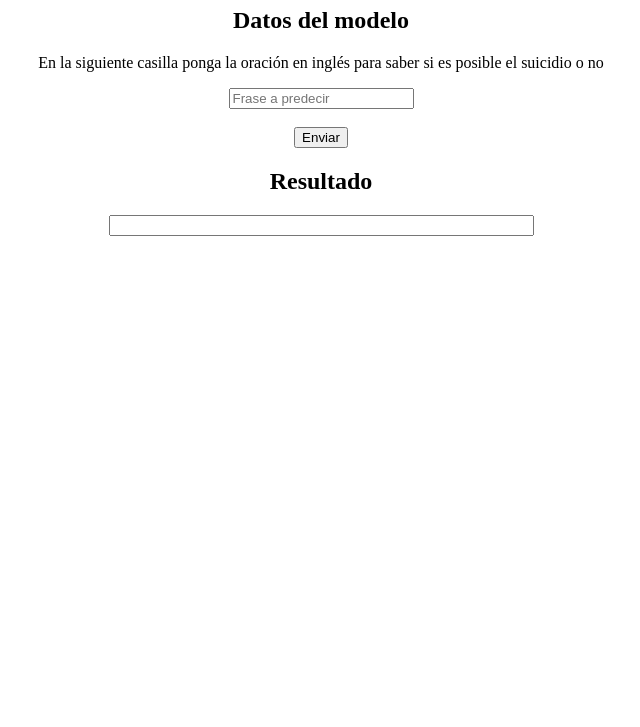
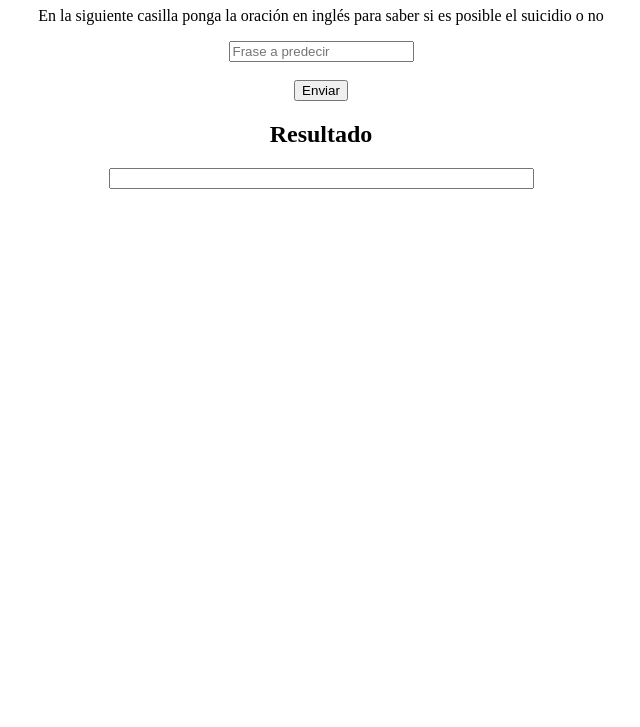
Before and after one commit to Mecon0710/Proyecto1-E2, a plain HTML site: page Frontend/index.html in a window 1280 px wide. Shown: the part 73-800 px from the top of the page, without its empty margins (319-959 px from the left). Drawn offline with Linux system fonts and the light colour scheme.

Commit message:
Informe y correción pequeña

```diff
--- a/Frontend/index.html
+++ b/Frontend/index.html
@@ -2,7 +2,6 @@
 <html lang="en">
 <body>
     <h1 style="text-align:center"> Algoritmo Naive Bayes para predicciones </h1>
-    <h2 style="text-align:center"> Datos del modelo</h2>
     <p style="text-align:center"> En la siguiente casilla ponga la oración en inglés para saber si es posible el suicidio o no </p>
     <form style="margin:10px;">
         <div class="form-row">
```
Also changed, not shown: 1 other file.
